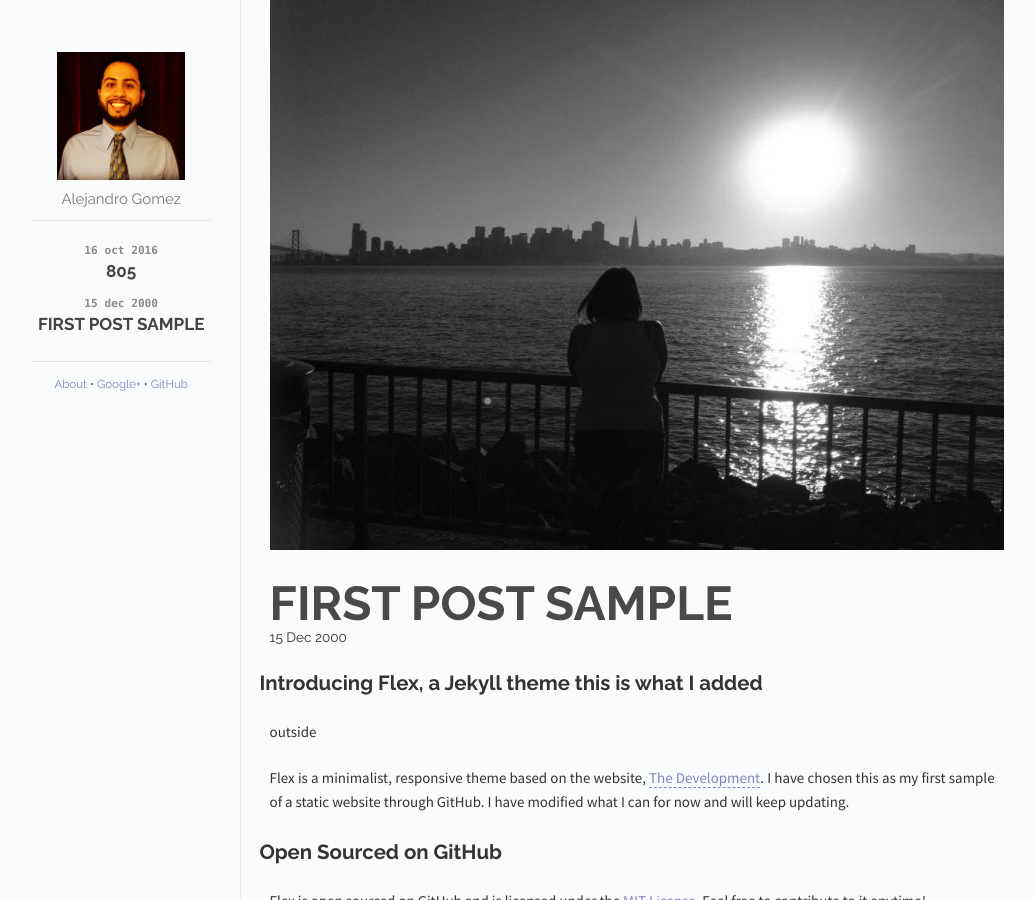
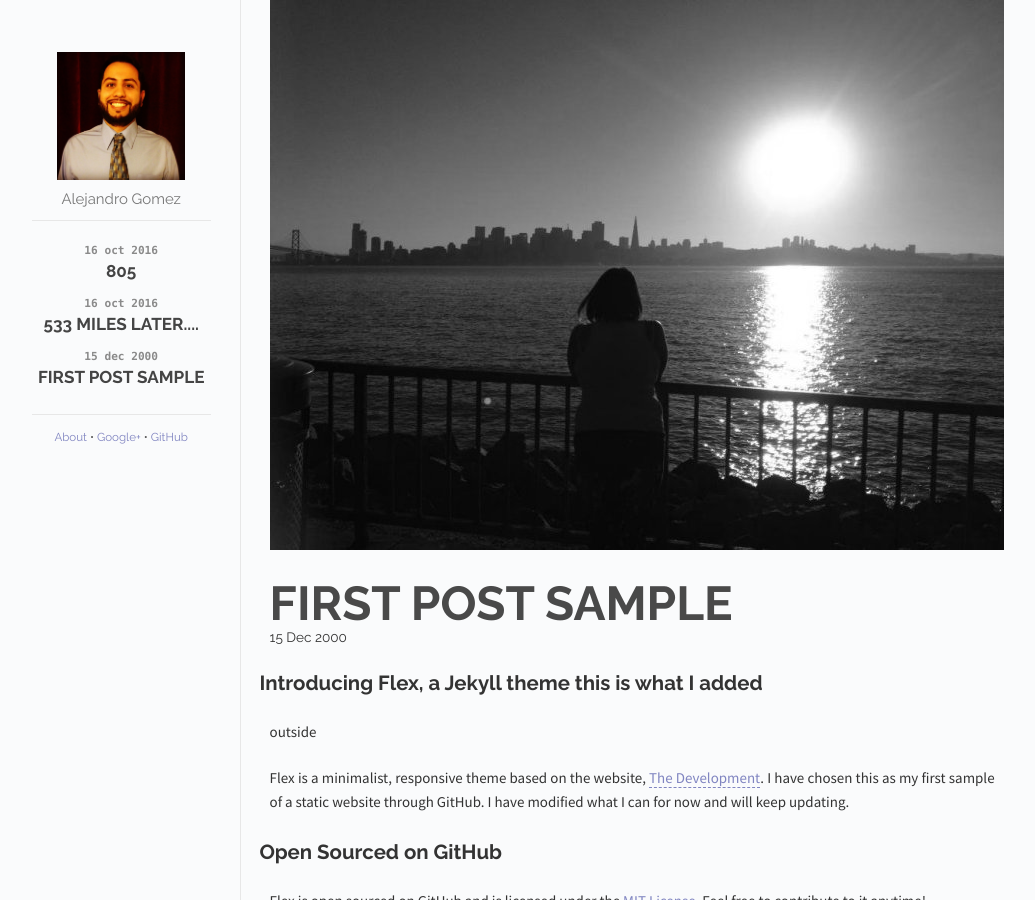
Before and after one commit to ago6/ago6.github.io, a Jekyll site: the page built from _posts/2000-12-15-example-post.md, in a window 1280 px wide. Shown: the whole page, without its empty margins (118-1153 px from the left). Built offline with Jekyll 4.4.1, drawn with Linux system fonts in a browser that asks for light colours; a file with an impossible date is left out.

Commit message:
Update 0001-01-01-bike-trip.md

```diff
--- a/_posts/0001-01-01-bike-trip.md
+++ b/_posts/0001-01-01-bike-trip.md
@@ -2,7 +2,7 @@
 layout: post
 title: 533 miles later....
 cover: biketrip2016.jpg
-date:
+date:   2016-10-16 13:30:00
 categories: posts
 ---
 
```
